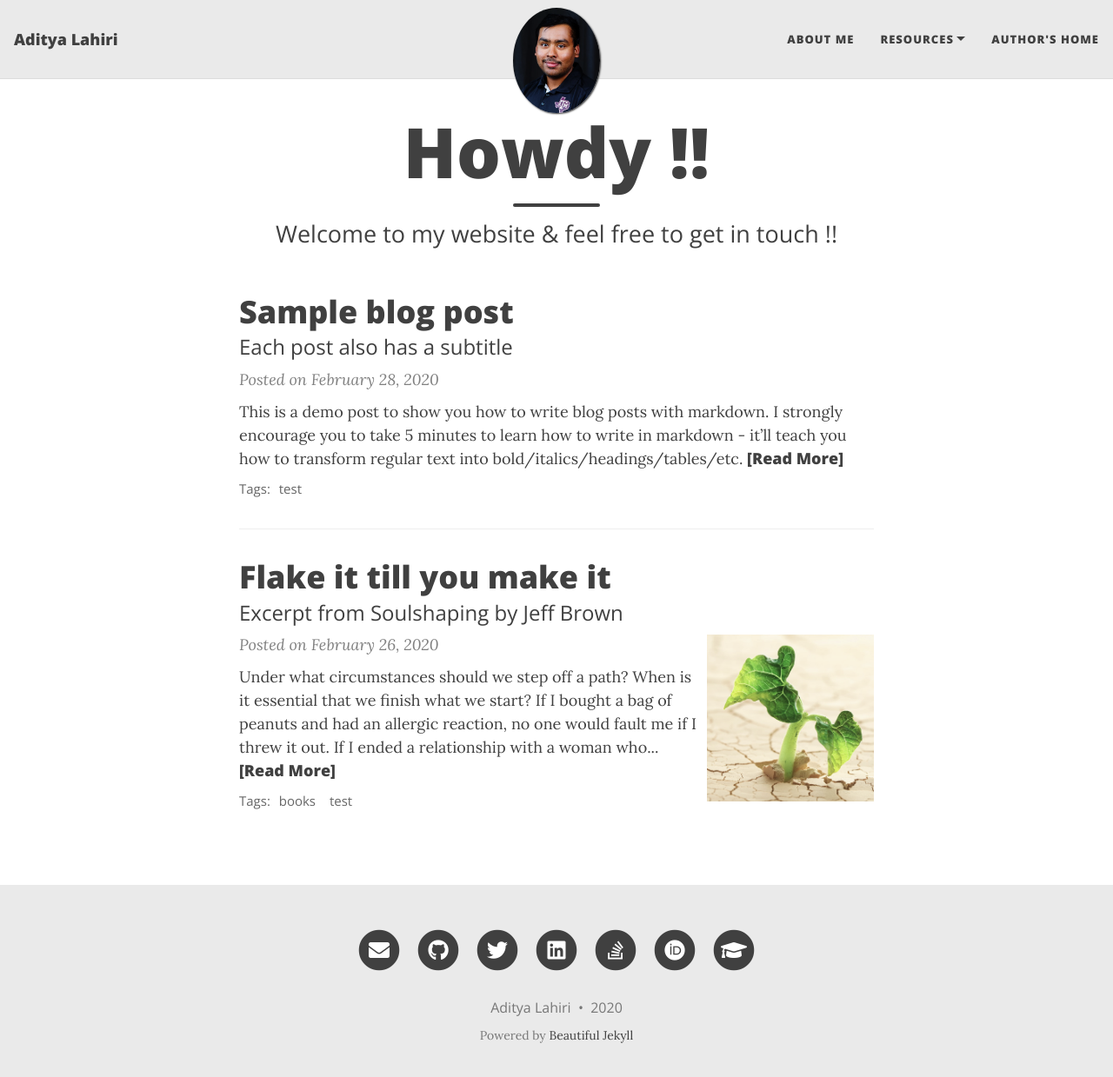
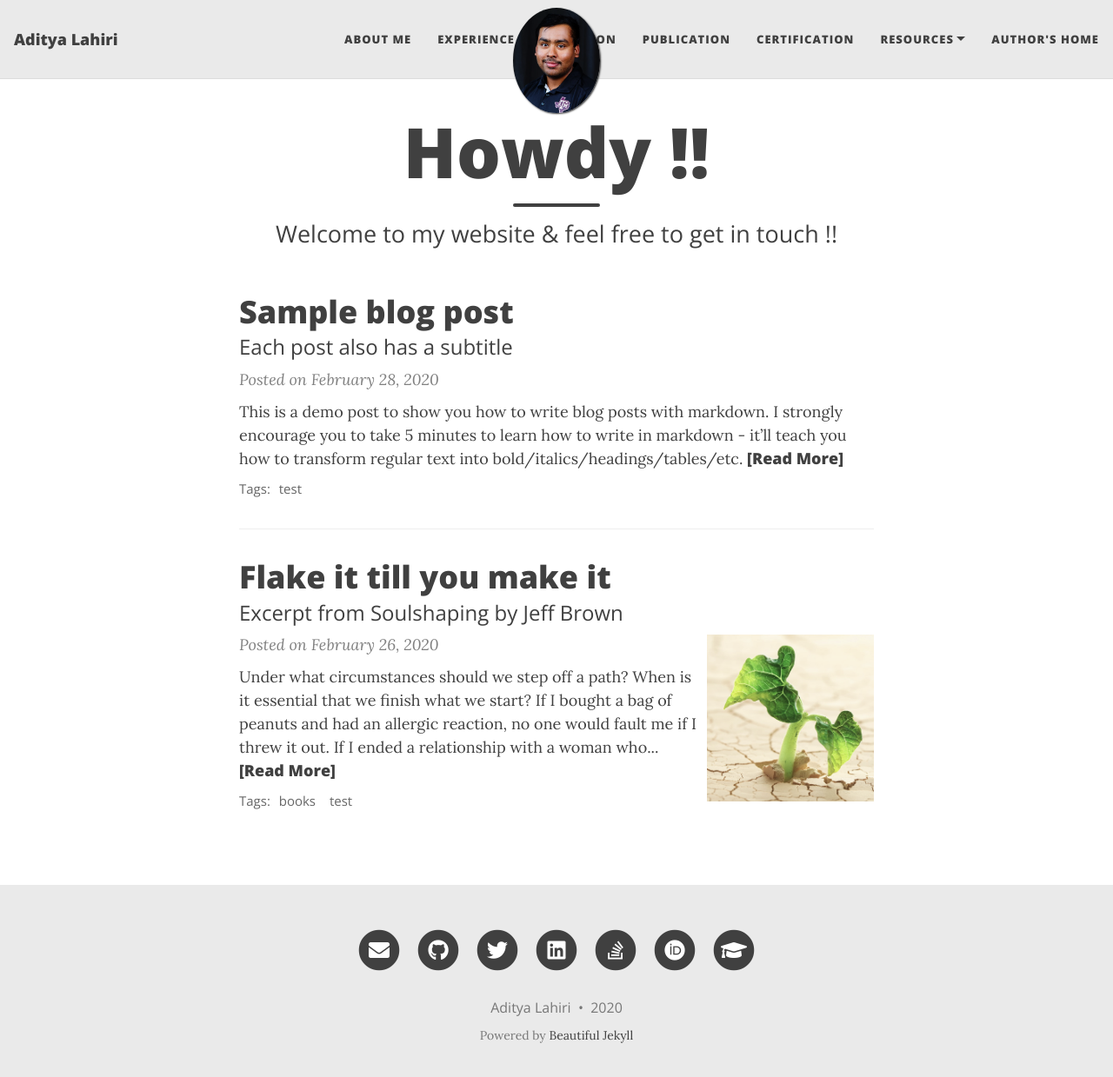
Before and after one commit to adilahiri/adilahiri.github.io, a Jekyll site: the page built from index.html, in a window 1280 px wide and 1252 px high. Shown: the top 1239 px of the window at 87% size. Built offline with Jekyll 4.4.1, drawn with Linux system fonts in a browser that asks for light colours; nearby versions of some CDN libraries; the list of posts is cut into pages by our own code; some of the changed lines change nothing that is shown.

Commit message:
Update _config.yml

```diff
--- a/_config.yml
+++ b/_config.yml
@@ -15,6 +15,10 @@ author: Aditya Lahiri
 
 navbar-links:
   About Me: "aboutme"
+  Experience:
+  Education:
+  Publication:
+  Certification:
   Resources:
     - Beautiful Jekyll: "https://beautifuljekyll.com"
     - Learn markdown: "https://www.markdowntutorial.com/"
```
